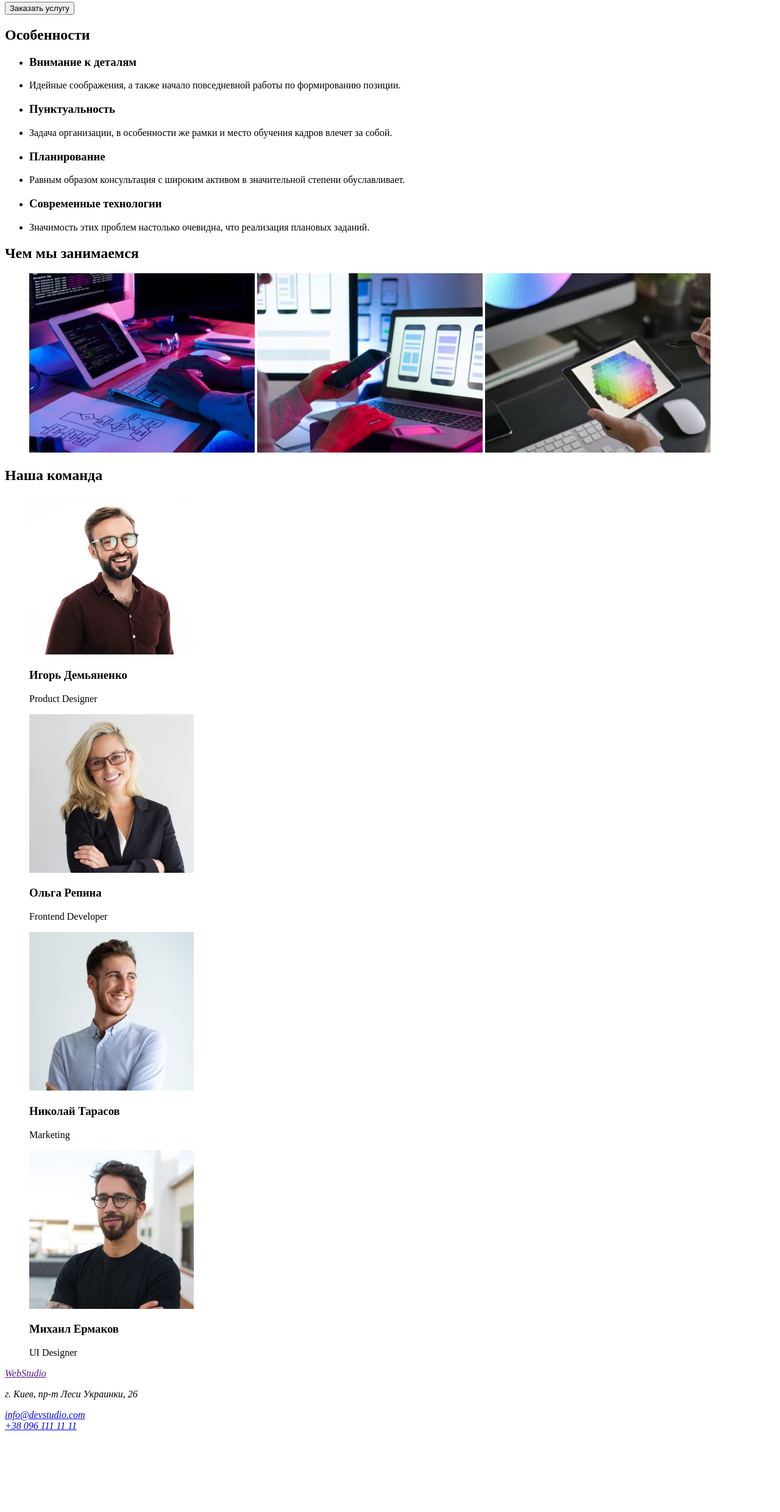
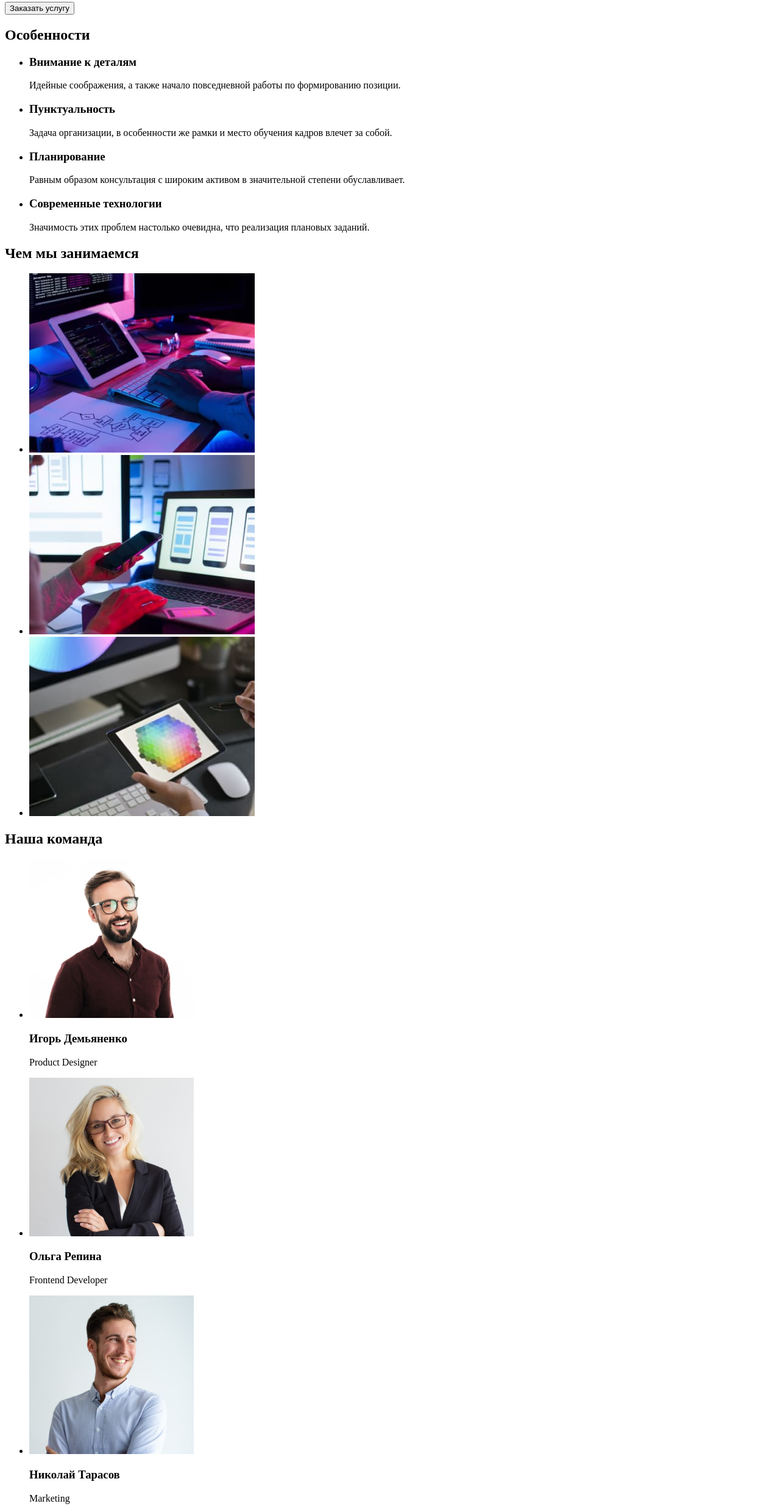
Before and after one commit to AleksandrVyshnyvetskyi/goit-markup-hw-01, a plain HTML site: page index.html in a window 1280 px wide. Shown: the part 239-2718 px from the top of the page at 61% size. Before the commit the page ends 2594 px from the top, so only its background shows below. Drawn offline with Linux system fonts and the light colour scheme.

Commit message:
правки div, ul/li, address

```diff
--- a/index.html
+++ b/index.html
@@ -16,11 +16,11 @@
                         <li><a href="">Портфолио</a></li>
                         <li><a href="">Контакты</a></li>
                     </ul>
+                </nav>
                 <ul>
                     <li><a href="info@devstudio.com"> info@devstudio.com </a></li>
                     <li><a href="tel:+380961111111"> +38 096 111 11 11 </a></li>
                 </ul>
-                </nav>
             </header>
         <main>
             <!-- Шапка -->
@@ -33,73 +33,63 @@
             <section>
                 <h2>Особенности</h2>
                 <ul>
-                    <li><h3>Внимание к деталям</h3></li>
-                    <li><p>Идейные соображения, а также начало повседневной работы по формированию позиции.</p></li>
-                </ul>
-                <ul>
-                    <li><h3>Пунктуальность</h3></li>
-                    <li><p>Задача организации, в особенности же рамки и место обучения кадров влечет за собой.</p></li>
-                </ul>
-                <ul>
-                    <li><h3>Планирование</h3></li>
-                    <li><p>Равным образом консультация с широким активом в значительной степени обуславливает.</p></li>
-                </ul>
-                <ul>
-                    <li><h3>Современные технологии</h3></li>
-                    <li><p>Значимость этих проблем настолько очевидна, что реализация плановых заданий.</p></li>
+                    <li>
+                        <h3>Внимание к деталям</h3>
+                        <p>Идейные соображения, а также начало повседневной работы по формированию позиции.</p>
+                    </li>
+                    <li>
+                        <h3>Пунктуальность</h3>
+                        <p>Задача организации, в особенности же рамки и место обучения кадров влечет за собой.</p>
+                    </li>
+                    <li>
+                        <h3>Планирование</h3>
+                        <p>Равным образом консультация с широким активом в значительной степени обуславливает.</p>
+                    </li>
+                    <li>
+                        <h3>Современные технологии</h3>
+                        <p>Значимость этих проблем настолько очевидна, что реализация плановых заданий.</p>
+                    </li>
                 </ul>
             </section>
             <!--Чем мы занимаемся-->
             <section>
-                <div>
                 <h2>Чем мы занимаемся</h2>
-                </div>
-                <figure>
-                    <img src="images/box1.jpg" alt="Вёрстка на компьютере" width="370">
-                    <img src="images/box2.jpg" alt="Вёрстка под телефон" width="370">
-                    <img src="images/box3.jpg" alt="Вёрстка под планшет" width="370">
-                </figure>
+                <ul>
+                    <li><img src="images/box1.jpg" alt="Вёрстка на компьютере" width="370"></li>
+                    <li><img src="images/box2.jpg" alt="Вёрстка под телефон" width="370"></li>
+                    <li><img src="images/box3.jpg" alt="Вёрстка под планшет" width="370"></li>
+                </ul>
             </section>
             <!-- Наша команда -->
             <section>
-                <div>
                 <h2>Наша команда</h2>
-                </div>
-                <figure>
+                <ul>
+                    <li>
                         <img src="images/img.jpg" alt="Игорь Демьяненко" width="270">
-                    <figcaption>
                         <h3>Игорь Демьяненко</h3>
                         <p>Product Designer</p>
-                    </figcaption>
-                </figure>
-                <figure>
+                    </li>
+                    <li>
                         <img src="images/img(1).jpg" alt="Ольга Репина" width="270">
-                    <figcaption>
                         <h3>Ольга Репина</h3>
                         <p>Frontend Developer</p>
-                    </figcaption>
-                </figure>
-                <figure>
+                    </li>
+                    <li>
                         <img src="images/img(2).jpg" alt="Николай Тарасов" width="270">
-                    <figcaption>
                         <h3>Николай Тарасов</h3>
                         <p>Marketing</p>
-                    </figcaption>
-                </figure>
-                <figure>
+                    </li>
+                    <li>
                         <img src="images/img(3).jpg" alt="Михаил Ермаков" width="270">
-                    <figcaption>
                         <h3>Михаил Ермаков</h3>
                         <p>UI Designer</p>
-                    </figcaption>
-                 </figure>
+                    </li>
+                </ul>
             </section>
         </main>
         <!--Подвал-->
         <footer>
-            <address>
             <a href="">WebStudio</a>
-            </address>
             <address>
                 <p>г. Киев, пр-т Леси Украинки, 26</p>
             </address>
```
Lines whose indentation alone changed are shown as unchanged.
